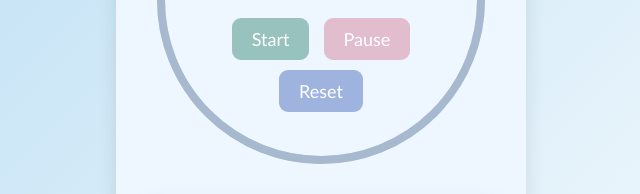
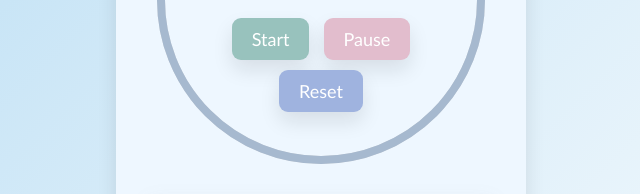
Before and after one commit to m1rzz/pomodoro-timer, a plain HTML site: page timer.html in a window 1280 px wide. Shown: the part 337-531 px from the top of the page, 319-959 px from the left. Drawn offline with Linux system fonts and the light colour scheme.

Commit message:
adjusting buttons

```diff
--- a/css/timer-style.css
+++ b/css/timer-style.css
@@ -264,6 +264,8 @@ button
   font-size: 18px;
   border: none;
   border-radius: 9px;
+  box-shadow: 0 10px 20px rgba(23, 17, 17, 0.1);
+
   font-family: 'Trebuchet MS', sans-serif;
   color: white;
   cursor: pointer;
```
